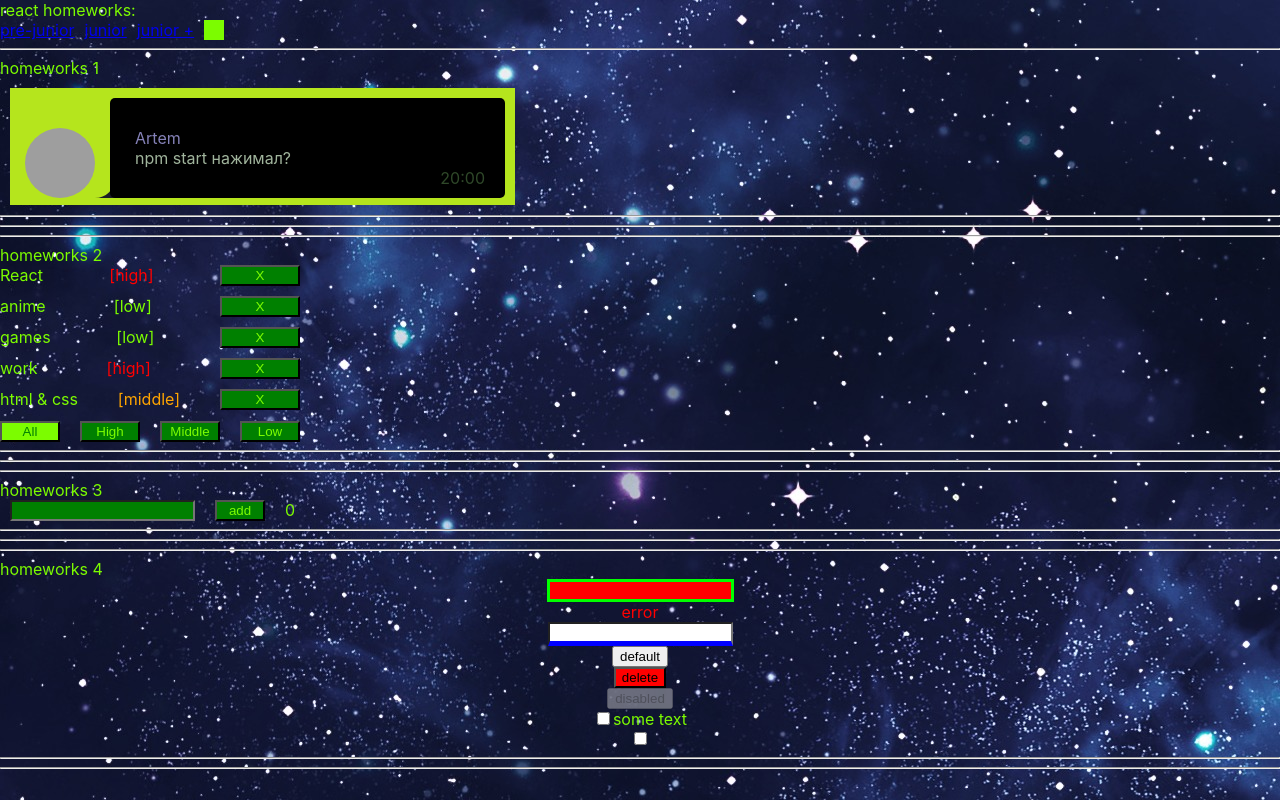
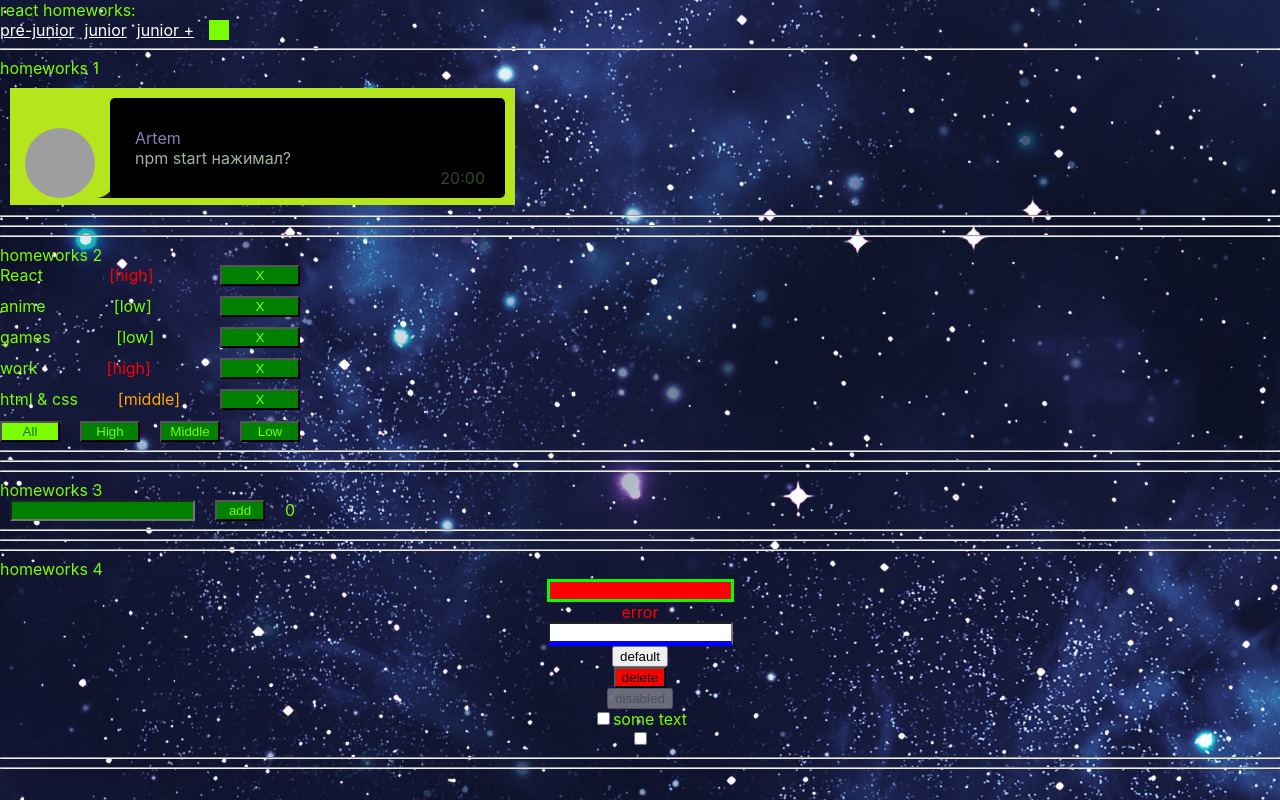
Before and after one commit to braivs/iti-homework-ignat, a React (Create React App) app: page /#/pre-junior in a window 1280 px wide. Built offline with nearby package versions, Linux system fonts and the light colour scheme; grey boxes are pictures that could not be loaded.

Commit message:
05 - menu fix

```diff
--- a/src/p2-homeworks/h5/Header.module.scss
+++ b/src/p2-homeworks/h5/Header.module.scss
@@ -2,21 +2,34 @@
   display: flex;
   justify-content: flex-start;
   .nav {
-    transition: 0.5s;
+    position: relative;
+    transition: all 0.5s;
     .menuItem {
       margin-right: 10px;
     }
+    &>a {
+      color: white;
+    }
   }
-
   .toggleMenu {
+    position: absolute;
+    top: 50%;
+    right: 0;
+    transform: translate(calc(100% + 5px), -50%);
     width: 20px;
     height: 20px;
     background-color: lawngreen;
     align-self: flex-end;
+  }
+  .activeLink {
+
   }
 }
 
 .hideMenu {
   transform: translateX(-100%);
   transition: 0.5s;
+  //display: none;
+  //position: absolute;
+  //left: -100%;
 }
--- a/src/p2-homeworks/h5/Header.tsx
+++ b/src/p2-homeworks/h5/Header.tsx
@@ -14,8 +14,8 @@ function Header() {
             <NavLink className={s.menuItem} to="/pre-junior">pre-junior</NavLink>
             <NavLink className={s.menuItem} to="/junior">junior</NavLink>
             <NavLink className={s.menuItem} to="/junior-plus">junior +</NavLink>
+            <div className={s.toggleMenu} onClick={toggleMenuHandler}></div>
           </nav>
-          <div className={s.toggleMenu} onClick={toggleMenuHandler}></div>
         </div>
     )
 }
```
